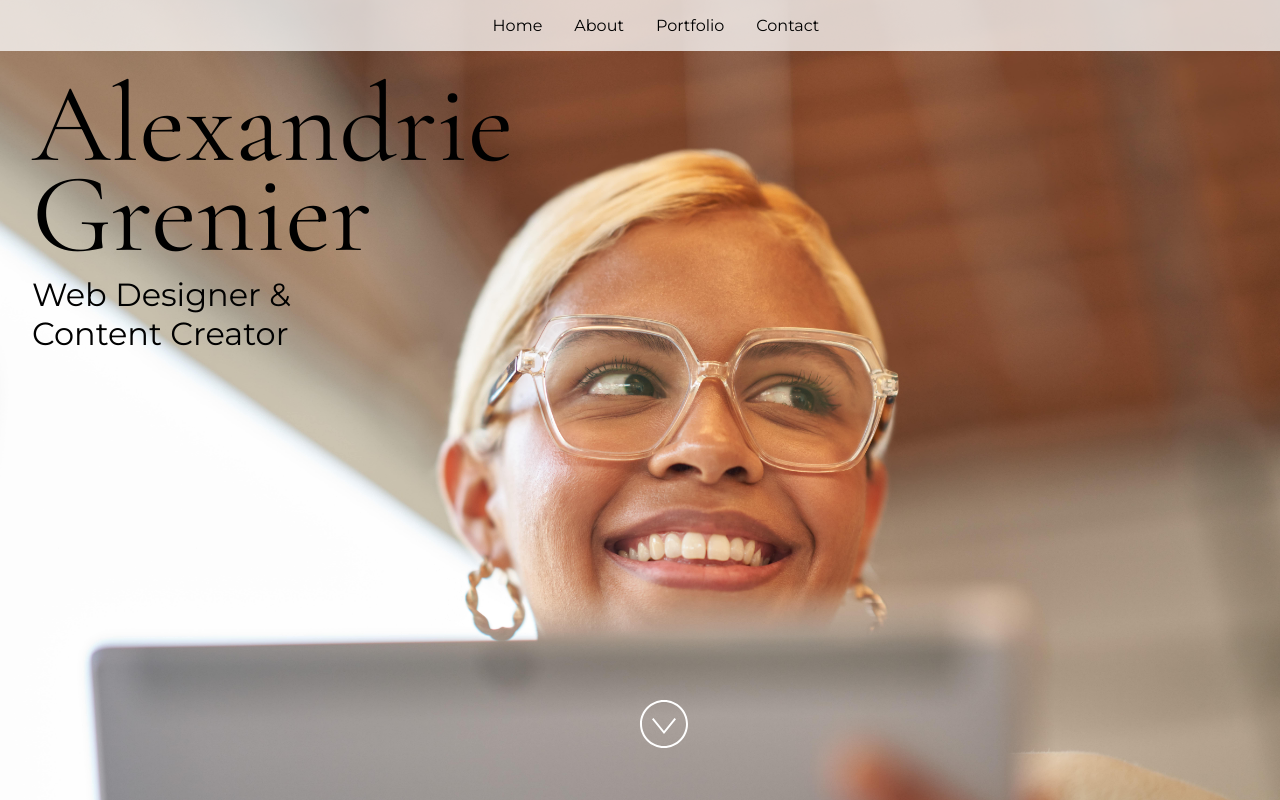
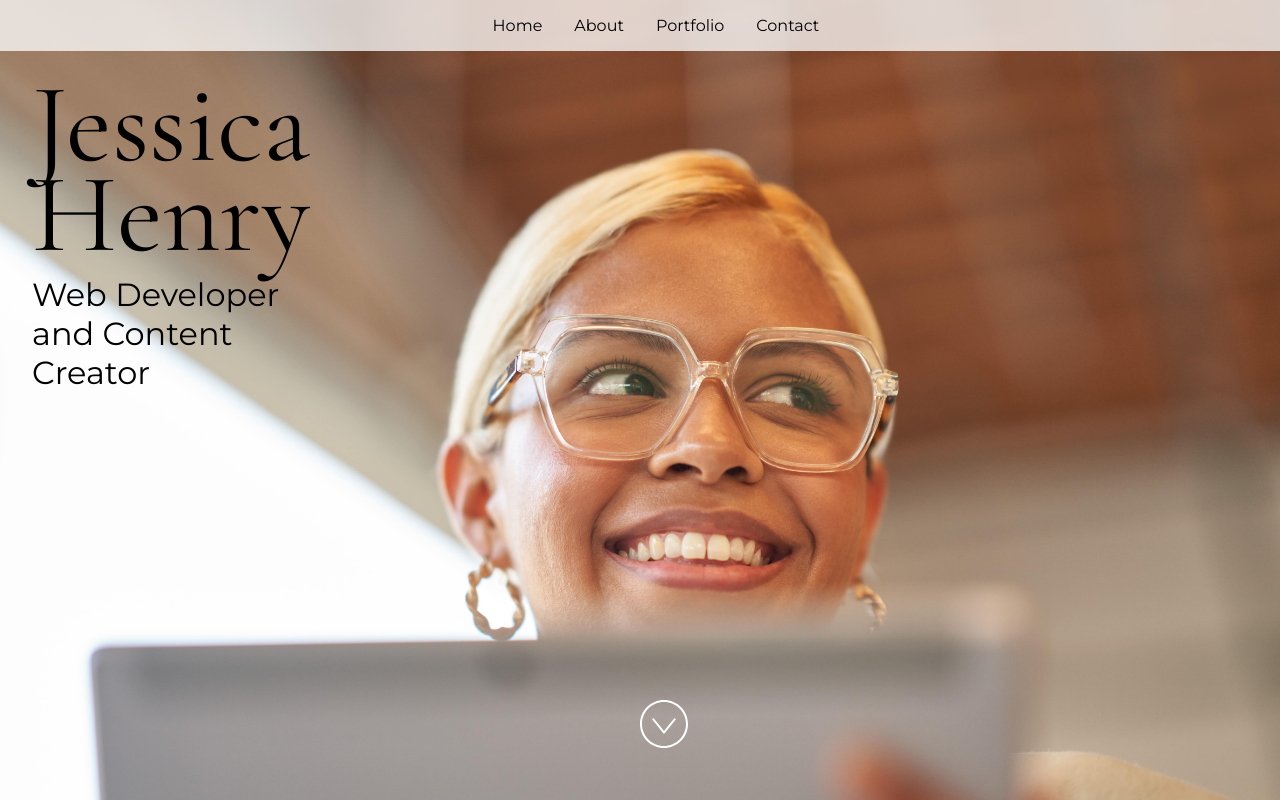
Before and after one commit to henry-jessica/MLSA_Task, a React (Vite) app: page / in a window 1280 px wide. Built offline with nearby package versions, Linux system fonts and the light colour scheme.

Commit message:
information update

```diff
--- a/src/App.jsx
+++ b/src/App.jsx
@@ -24,15 +24,15 @@
  * If you don't have one of the social sites listed, leave it as an empty string.
  */
 const siteProps = {
-  name: "Alexandrie Grenier",
-  title: "Web Designer & Content Creator",
-  email: "alex@example.com",
-  gitHub: "microsoft",
-  instagram: "microsoft",
-  linkedIn: "satyanadella",
+  name: "Jessica Henry",
+  title: "Web Developer and Content Creator",
+  email: "Jessica.Henry@studentambassadors.com",
+  gitHub: "henry-jessica",
+  instagram: "",
+  linkedIn: "jessica-henry2604",
   medium: "",
-  twitter: "microsoft",
-  youTube: "Code",
+  twitter: "",
+  youTube: "",
 };
 
 const primaryColor = "#4E567E";
```
